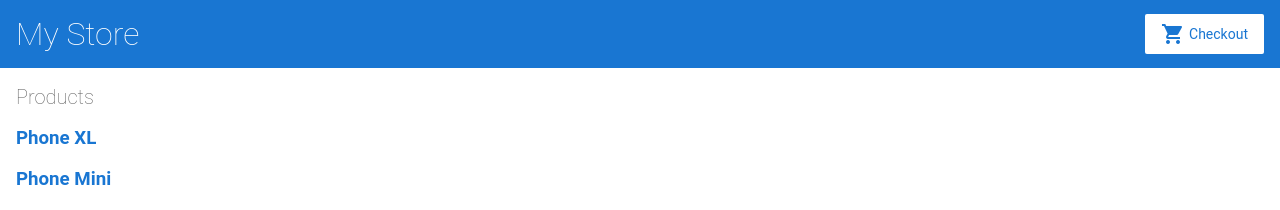
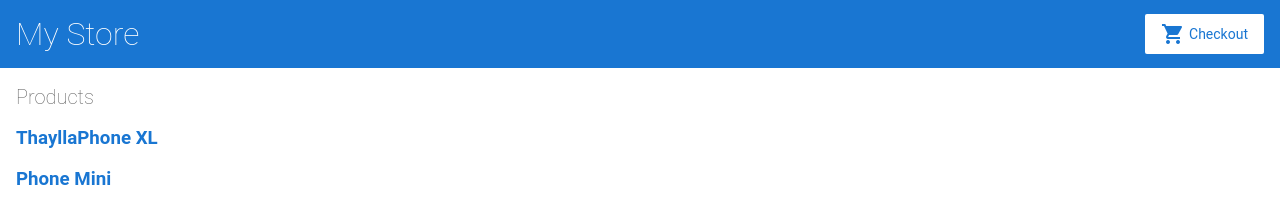
Before and after one commit to thayllaa/MyStore, an Angular app: page / in a window 1280 px wide. Shown: the top 210 px of the page. Built offline with nearby package versions, Linux system fonts and the light colour scheme.

Commit message:
1 file modified

```diff
--- a/src/app/products.ts
+++ b/src/app/products.ts
@@ -8,7 +8,7 @@ export interface Product {
 export const products = [
   {
     id: 1,
-    name: 'Phone XL',
+    name: 'ThayllaPhone XL',
     price: 799,
     description: 'A large phone with one of the best screens'
   },
```
